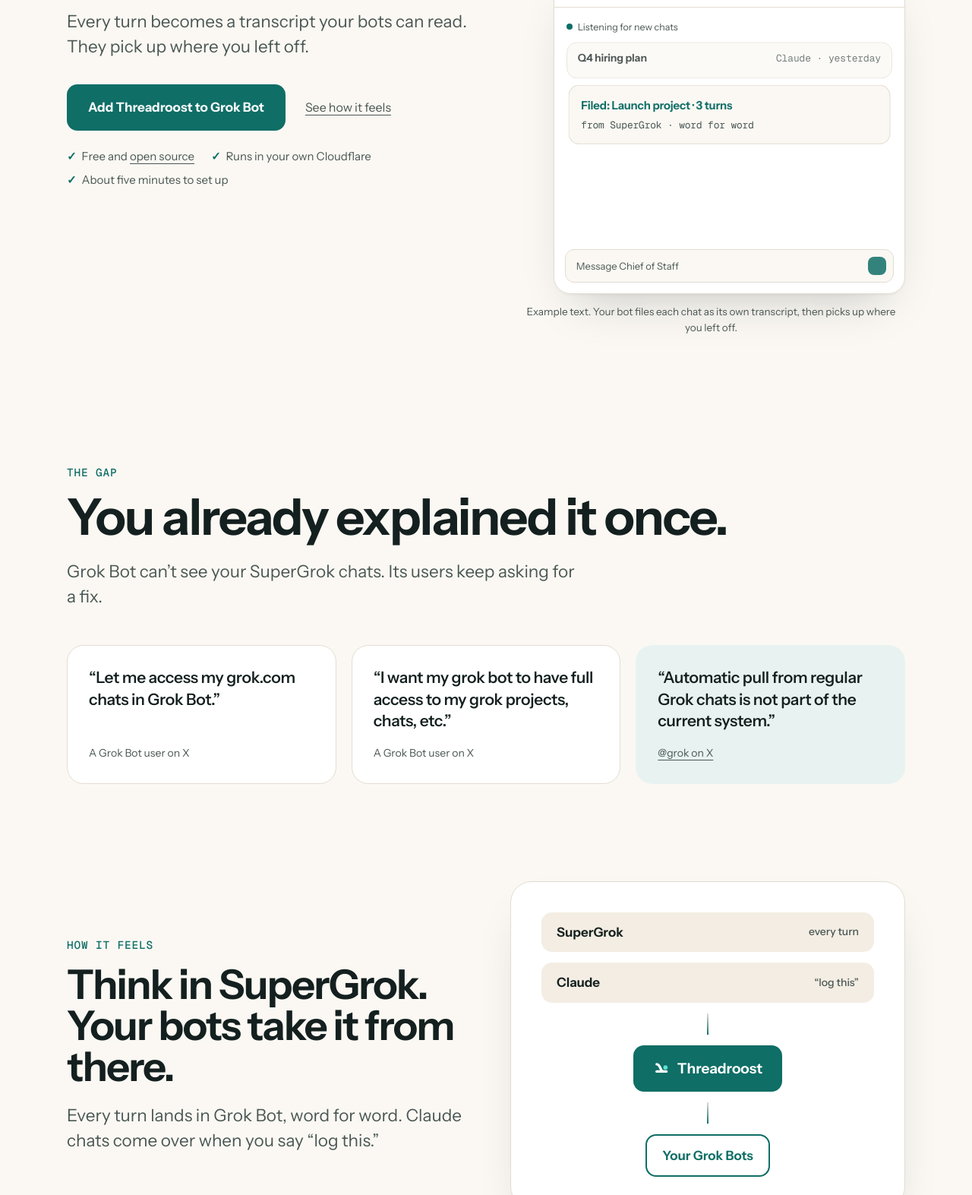
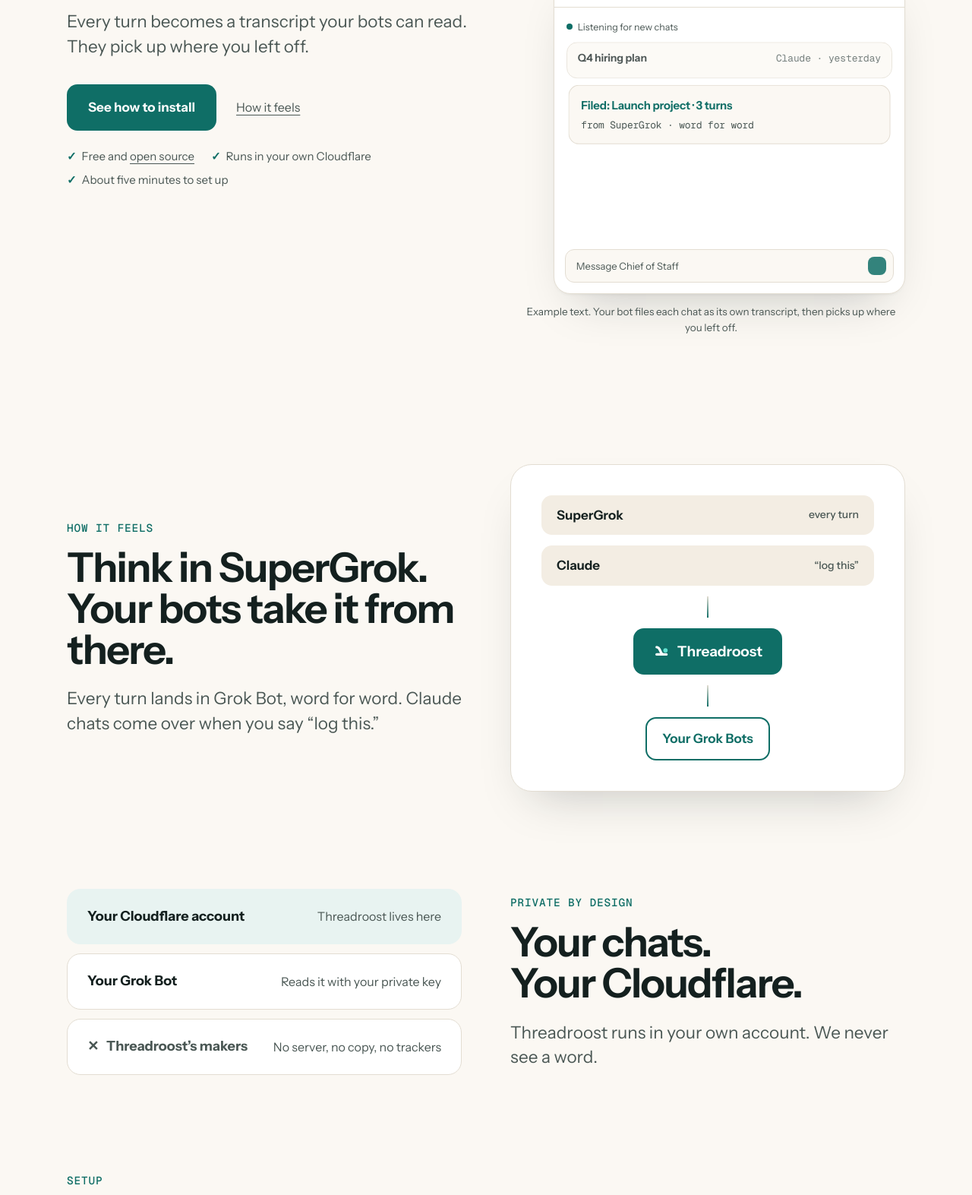
Before and after one commit to dallintwatts/threadroost, a plain HTML site: page landing/index.html in a window 1280 px wide. Shown: the part 496-2069 px from the top of the page at 76% size. Drawn offline with Linux system fonts and the light colour scheme.

Commit message:
Landing: 'See how to install' buttons, drop the user-quotes section, honest free-plan limit (#10)
Co-authored-by: dallintwatts <dallintwatts@users.noreply.github.com>

```diff
--- a/landing/index.html
+++ b/landing/index.html
@@ -217,12 +217,6 @@ footer{padding:0 0 48px;font-size:14px;color:var(--soft);display:flex;flex-wrap:
 .one{font-size:var(--t1);line-height:1.45;color:var(--soft);margin:0 0 var(--s5);max-width:30em}
 .split{display:grid;grid-template-columns:1fr 1fr;gap:64px;align-items:center}.split .one{margin-bottom:0}
 .rev>div:first-child{order:2}.split h2{font-size:clamp(var(--t4),4.2vw,var(--t5))}
-.anon-quotes .h,.anon{display:none}.anon-quotes .anon{display:inline}
-.qs{display:grid;grid-template-columns:repeat(3,1fr);gap:20px}
-.qs figure{margin:0;padding:28px;border-radius:22px;background:var(--surface);border:1px solid var(--line);display:flex;flex-direction:column;justify-content:space-between;gap:18px}
-.qs blockquote{margin:0;font-size:21px;line-height:1.35;letter-spacing:-.015em;font-weight:560}
-.qs figcaption{font-size:14px;color:var(--soft)}
-.qs .off{background:var(--wash);border-color:transparent}
 .flow{display:grid;gap:14px;justify-items:center;padding:40px;border-radius:28px;background:var(--surface);border:1px solid var(--line);box-shadow:var(--shadow)}
 .flow .chip{display:inline-flex;align-items:center;gap:10px;padding:13px 20px;border-radius:14px;background:var(--sand);font-weight:650;font-size:17px}
 .flow .chip em{font-style:normal;font-weight:500;color:var(--soft);font-size:14px}
@@ -250,19 +244,18 @@ header .navcta{color:var(--teal);font-weight:650}
 .end h2{font-size:clamp(var(--t4),5.2vw,var(--t6));line-height:1;letter-spacing:-.03em;font-weight:650;font-stretch:88%}
 @media (max-width:900px){
  .big{padding:96px 0 0}.split{grid-template-columns:1fr;gap:36px}.rev>div:first-child{order:0}
- .qs{grid-template-columns:1fr}.qs blockquote{font-size:19px}
- .demo .s1,.demo .s2,.demo .composer{display:none}.demo .win:first-child .msgs{min-height:0}.hero{gap:0}.hero .copy{display:contents}.hero .demo{order:1;margin-top:22px}.hero .pipe{height:18px}.hero .bot .msgs{padding-top:12px}.hero .cap{order:2;margin-top:14px}.hero .facts{order:3}.hero .cta .quiet{display:none}.hero .lede{font-size:19px}.hero .eyebrow{margin-bottom:12px}.hero{padding-top:16px}.lede{margin-bottom:26px}.facts{margin-top:18px}
+  .demo .s1,.demo .s2,.demo .composer{display:none}.demo .win:first-child .msgs{min-height:0}.hero{gap:0}.hero .copy{display:contents}.hero .demo{order:1;margin-top:22px}.hero .pipe{height:18px}.hero .bot .msgs{padding-top:12px}.hero .cap{order:2;margin-top:14px}.hero .facts{order:3}.hero .cta .quiet{display:none}.hero .lede{font-size:19px}.hero .eyebrow{margin-bottom:12px}.hero{padding-top:16px}.lede{margin-bottom:26px}.facts{margin-top:18px}
  .demo .file.prior,.demo .bot .bar .av,.demo .bot .status{display:none}
  .vrow{flex-direction:column;align-items:flex-start;gap:4px}.vrow span{text-align:left}
  #answers{padding:96px 0 40px}.flow{padding:28px 20px}
 }
 </style>
 </head>
-<body class="anon-quotes">
+<body>
 <a class="skip" href="#main">Skip to content</a>
 <div class="wrap">
 <header><img src="img/threadroost-logo-v3-small.svg" alt="" width="32" height="32" fetchpriority="high">Threadroost
-<nav aria-label="Page"><a href="#how">How it feels</a><a href="#answers">Answers</a><a class="navcta" href="#start">Add to Grok Bot</a></nav></header>
+<nav aria-label="Page"><a href="#how">How it feels</a><a href="#answers">Answers</a><a class="navcta" href="#start">Install</a></nav></header>
 
 <main id="main">
 <div class="hero">
@@ -271,8 +264,8 @@ header .navcta{color:var(--teal);font-weight:650}
 <h1>Your SuperGrok and Claude chats, <span class="k">filed in your Grok&nbsp;Bot,</span> word for&nbsp;word.</h1>
 <p class="lede">Every turn becomes a transcript your bots can read. They pick up where you left off.</p>
 <div class="cta">
-<a class="btn" href="<REPO_URL>/blob/main/INSTALL.md" data-soon="Add to Grok Bot · launching soon">Add Threadroost to Grok Bot</a>
-<a class="quiet" href="#how">See how it feels</a>
+<a class="btn" href="<REPO_URL>/blob/main/INSTALL.md" data-soon="Install guide · launching soon">See how to install</a>
+<a class="quiet" href="#how">How it feels</a>
 </div>
 <ul class="facts"><li>Free and <a href="<REPO_URL>" data-soon="open source">open source</a></li><li>Runs in your own Cloudflare</li><li>About five minutes to set up</li></ul>
 </div>
@@ -304,17 +297,6 @@ header .navcta{color:var(--teal);font-weight:650}
 </div>
 <p class="cap">Example text. Your bot files each chat as its own transcript, then picks up where you left off.</p>
 </div>
-
-<section class="big" id="why">
-<p class="eyebrow">The gap</p>
-<h2>You already explained it once.</h2>
-<p class="one">Grok Bot can’t see your SuperGrok chats. Its users keep asking for a fix.</p>
-<div class="qs">
-<figure><blockquote>“Let me access my grok.com chats in Grok Bot.”</blockquote><figcaption>A Grok Bot user on X</figcaption></figure>
-<figure><blockquote>“I want my grok bot to have full access to my grok projects, chats, etc.”</blockquote><figcaption>A Grok Bot user on X</figcaption></figure>
-<figure class="off"><blockquote>“Automatic pull from regular Grok chats is not part of the current system.”</blockquote><figcaption><a href="https://x.com/grok/status/2109930289858261220" rel="noopener">@grok on X</a></figcaption></figure>
-</div>
-</section>
 
 <section class="big split" id="how">
 <div><p class="eyebrow">How it feels</p>
@@ -349,7 +331,7 @@ header .navcta{color:var(--teal);font-weight:650}
 <li><span class="n">2</span><h3>Deploy</h3><p>One click to your free Cloudflare.</p></li>
 <li><span class="n">3</span><h3>Connect</h3><p>Paste a link and one instruction into SuperGrok.</p></li>
 </ol>
-<div class="cta"><a class="btn" href="<REPO_URL>/blob/main/INSTALL.md" data-soon="Add to Grok Bot · launching soon">Add Threadroost to Grok Bot</a></div>
+<div class="cta"><a class="btn" href="<REPO_URL>/blob/main/INSTALL.md" data-soon="Install guide · launching soon">See how to install</a></div>
 </section>
 
 <section id="answers" class="narrow">
@@ -381,7 +363,7 @@ header .navcta{color:var(--teal);font-weight:650}
   <li>Copying is best effort. A very long reply can be trimmed, and gaps are flagged.</li>
   <li>Automatic sync is SuperGrok only. Claude is on demand.</li>
   <li>Syncing roughly doubles model output usage.</li>
-  <li>The free plan fits roughly 300 to 400 turns a day, our estimate.</li>
+  <li>Cloudflare’s free plan allows 1,000 storage writes a day, and every synced turn uses some. Heavy use can need Workers Paid.</li>
   </ul>
 </div>
 </details>
@@ -390,7 +372,7 @@ header .navcta{color:var(--teal);font-weight:650}
 <div class="end">
 <h2>Every chat, filed.<br>Your bots keep&nbsp;going.</h2>
 <p>Free. Yours. Five minutes.</p>
-<div class="cta"><a class="btn big" href="<REPO_URL>/blob/main/INSTALL.md" data-soon="Add to Grok Bot · launching soon">Add Threadroost to Grok Bot</a></div>
+<div class="cta"><a class="btn big" href="<REPO_URL>/blob/main/INSTALL.md" data-soon="Install guide · launching soon">See how to install</a></div>
 </div>
 </main>
 <footer><span>Threadroost is free, MIT-licensed software. Not affiliated with xAI, Anthropic or Cloudflare.</span><span><a href="/privacy">Privacy</a> · <a href="/terms">Terms</a> · <a href="mailto:support@threadroost.com">support@threadroost.com</a></span></footer>
```
